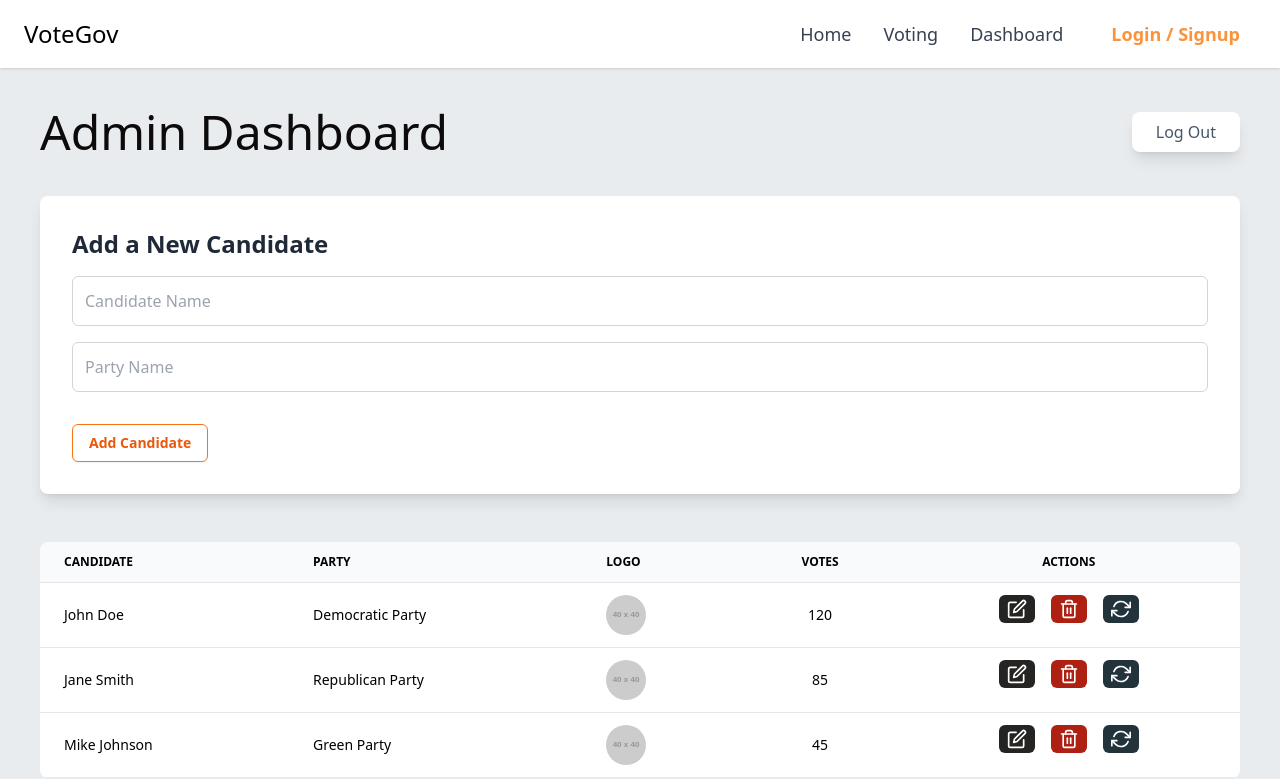
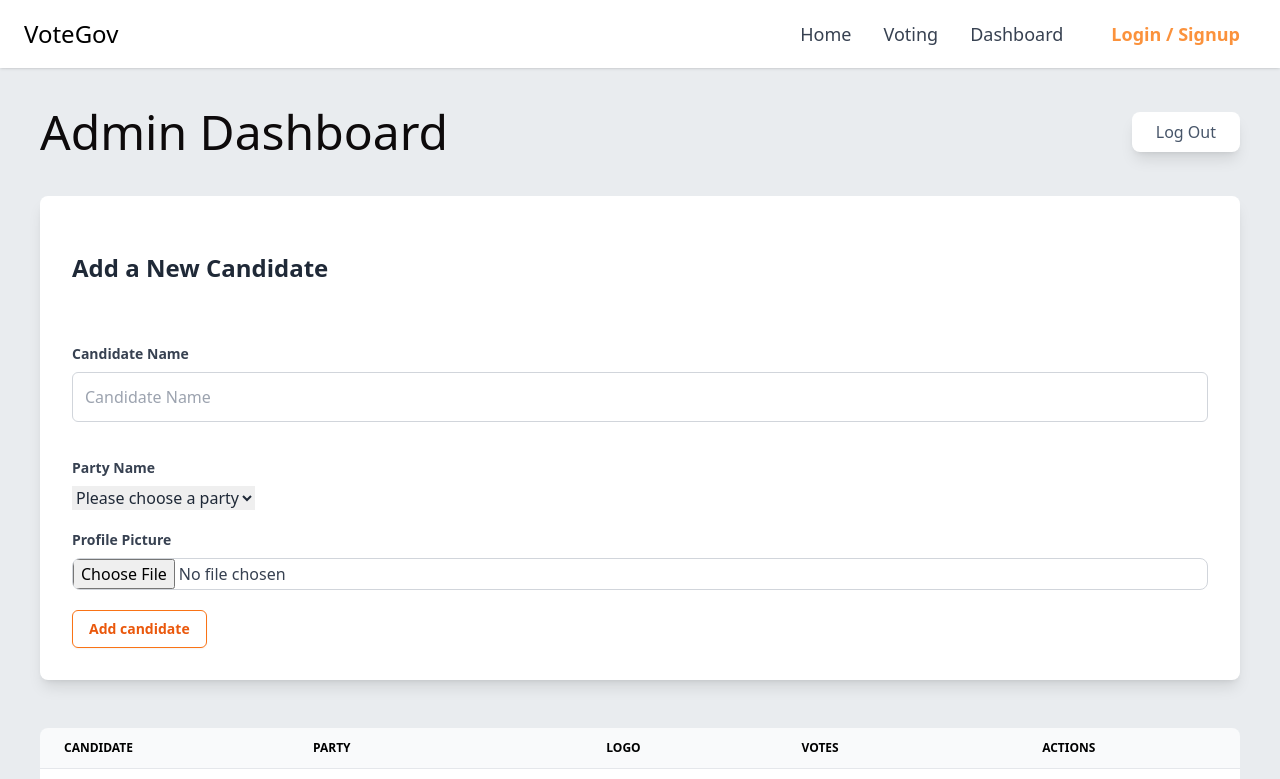
Before and after one commit to AgarwalVaibhav-20/Voting-App, a React (Vite) app: page /admin in a window 1280 px wide. Shown: the top 779 px of the page. Built offline with nearby package versions, Linux system fonts and the light colour scheme.

Commit message:
add candidate functionality

```diff
--- a/src/Component/AdminDashboard.jsx
+++ b/src/Component/AdminDashboard.jsx
@@ -1,13 +1,33 @@
-import { useState } from "react";
+import { useState, useEffect } from "react";
 import { FiEdit, FiTrash2, FiRefreshCw } from "react-icons/fi";
 import { useAuth } from "../context/AuthState";
 import { useNavigate } from "react-router-dom";
+import { ToastContainer, toast } from 'react-toastify';
+import { Bounce } from 'react-toastify';
+import 'react-toastify/dist/ReactToastify.css';
+import { CgSpinner } from "react-icons/cg";
+import { uploadImageToCloudinary } from "../upload/uploadImageToCloudinary";
 
 const AdminDashboard = () => {
 
-  const { loggedUser, isLoggedIn, logout, fetchUser , status} = useAuth();
+  const { loggedUser, isLoggedIn, logout, fetchUser, status } = useAuth();
 
   const navigate = useNavigate();
+
+  const [picToDIsplay, setPicToDIsplay] = useState(null)
+  const [profilePicture, setProfilePicture] = useState(null);
+
+  const handleProfilePictureChange = (e) => {
+    setPicToDIsplay(URL.createObjectURL(e.target.files[0]))
+    setProfilePicture(e.target.files[0]);
+  };
+
+  const [dataOption, setDataOption] = useState(undefined);
+
+    const options = ["BJP", "INC", "SPA","DMK","AITC", "AAP", "TDP", "JD(U)", "SHSUBT", "NCPSP", "SHS"];
+    const onOptionChangeHandler = (event) => {
+        setDataOption(event.target.value);
+    };
 
   const [candidates, setCandidates] = useState([
     {
@@ -48,18 +68,89 @@ const AdminDashboard = () => {
     navigate('/login');
   }
 
-  const handleAddCandidate = () => {
-    if (newCandidateName.trim() === "" || newPartyName.trim() === "") return;
+  useEffect(() => {
+
+  }, [])
+
+
+  const [isSubmit, setIsSubmit] = useState(false)
+
+  const handleAddCandidate = async () => {
+    if (newCandidateName.trim() === "" || dataOption === null || profilePicture === null) {
+      toast.error("Please fill all the fields to continue", {
+        position: "bottom-right",
+        autoClose: 5000,
+        hideProgressBar: false,
+        closeOnClick: true,
+        pauseOnHover: true,
+        draggable: true,
+        progress: undefined,
+        theme: "colored",
+        transition: Bounce,
+      });
+      return;
+    };
+
+    setIsSubmit(true);
+
+    let profilePictureUrl = "";
+    if (profilePicture) {
+      profilePictureUrl = await uploadImageToCloudinary(profilePicture);
+    }
+    const candidateData = {
+      name: newCandidateName,
+      party: newPartyName,
+      profilePic: profilePicture ? profilePictureUrl : loggedUser?.profilePic,
+    };
+
+    const response = await fetch(`${import.meta.env.VITE_BACKEND_PUBLIC_URL}/admin/candidate`, {
+      method: 'POST',
+      headers: {
+        'Authorization': `Bearer ${token}`,
+        'Content-Type': 'application/json'
+      },
+      body: JSON.stringify(candidateData)
+    })
+    const res = await response.json()
+
+    if (!response.ok) {
+      toast.error(res.message, {
+        position: "bottom-right",
+        autoClose: 5000,
+        hideProgressBar: false,
+        closeOnClick: true,
+        pauseOnHover: true,
+        draggable: true,
+        progress: undefined,
+        theme: "colored",
+        transition: Bounce,
+      });
+    } else {
+      toast.success(res.message, {
+        position: "bottom-right",
+        autoClose: 5000,
+        hideProgressBar: false,
+        closeOnClick: true,
+        pauseOnHover: true,
+        draggable: true,
+        progress: undefined,
+        theme: "colored",
+        transition: Bounce,
+      });
       const newCandidate = {
         id: candidates.length + 1,
         name: newCandidateName,
-      party: newPartyName,
+        party: dataOption,
         votes: 0,
-      logo: "https://via.placeholder.com/40", // Placeholder logo
+        logo: res.response.profilePic, // Placeholder logo
       };
       setCandidates([...candidates, newCandidate]);
       setNewCandidateName("");
       setNewPartyName("");
+    }
+
+    setIsSubmit(false);
+
   };
 
   const handleEditCandidate = (id) => {
@@ -92,6 +183,20 @@ const AdminDashboard = () => {
   };
 
   return (
+    <>
+      <ToastContainer
+        position="bottom-right"
+        autoClose={5000}
+        hideProgressBar={false}
+        newestOnTop={false}
+        closeOnClick
+        rtl={false}
+        pauseOnFocusLoss
+        draggable
+        pauseOnHover
+        theme="light"
+        transition:Bounce
+      />
       <div className="min-h-screen bg-[#e9ecef] p-10 text-white">
         {/* Header */}
         <div className="flex justify-between items-center mb-10">
@@ -105,29 +210,85 @@ const AdminDashboard = () => {
 
         {/* Add New Candidate Section */}
         <div className="bg-white p-8 rounded-lg shadow-lg mb-10 text-gray-800">
+          <div className="flex items-center justify-between mb-5 md:h-24 md:flex-row flex-col">
+
             <h2 className="text-2xl font-semibold mb-4">Add a New Candidate</h2>
+            {profilePicture && (
+              <div className="flex justify-end">
+                <img
+                  src={picToDIsplay}
+                  alt="Profile Preview"
+                  className="rounded-full w-24 h-24 object-cover"
+                />
+              </div>
+            )}
+          </div>
           <div className="mb-4">
+            <div className="mb-5">
+              <label
+                className="block text-gray-700 text-sm font-bold mb-2"
+                htmlFor="name"
+              >
+                Candidate Name
+              </label>
               <input
                 type="text"
+                id='name'
                 value={newCandidateName}
                 onChange={(e) => setNewCandidateName(e.target.value)}
                 placeholder="Candidate Name"
                 className="p-3 border border-gray-300 rounded-md w-full mb-4 focus:outline-none focus:ring-2 focus:ring-slate-100 text-black"
               />
-          <input
+            </div>
+            <div className="mb-5">
+              <label
+                className="block text-gray-700 text-sm font-bold mb-2"
+                htmlFor="party"
+              >
+                Party Name
+              </label>
+              {/* <input
                 type="text"
+                id='party'
                 value={newPartyName}
                 onChange={(e) => setNewPartyName(e.target.value)}
                 placeholder="Party Name"
                 className="p-3 border border-gray-300 rounded-md w-full mb-4 focus:outline-none focus:ring-2 focus:ring-slate-100 text-black"
+              /> */}
+              <select onChange={onOptionChangeHandler} id='party'>
+                <option value={null} className="p-3 border border-gray-300 rounded-md w-full mb-4 focus:outline-none focus:ring-2 focus:ring-slate-100 text-black">Please choose a party</option>
+                {options.map((option, index) => {
+                    return (
+                        <option className="p-3 border border-gray-300 rounded-md w-full mb-4 focus:outline-none focus:ring-2 focus:ring-slate-100 text-black" key={index} value={option}>
+                            {option}
+                        </option>
+                    );
+                })}
+            </select>
+            </div>
+            <div className='mb-5'>
+              <label
+                className="block text-gray-700 text-sm font-bold mb-2"
+                htmlFor="profilePicture"
+              >
+                Profile Picture
+              </label>
+              <input
+                type="file"
+                id="profilePicture"
+                onChange={handleProfilePictureChange}
+                className="block w-full text-gray-700 border border-gray-300 rounded-lg cursor-pointer"
               />
+            </div>
           </div>
           <button
             onClick={handleAddCandidate}
             data-ripple-light="true"
-          className="rounded-md font-bold flex items-center border border-orange-500 py-2 px-4 text-center text-sm transition-all shadow-sm hover:shadow-lg text-orange-600 hover:text-white hover:bg-orange-600 hover:border-orange-600 focus:text-white focus:bg-orange-700 focus:border-orange-700 active:border-orange-800 active:text-white active:bg-orange-800 disabled:pointer-events-none disabled:opacity-50 disabled:shadow-none"
+            className="rounded-md font-bold flex items-center border border-orange-500 py-2 px-4 text-center text-sm transition-all shadow-sm hover:shadow-lg text-orange-600 hover:text-white hover:bg-orange-600 hover:border-orange-600 focus:text-white focus:bg-orange-700 focus:border-orange-700 active:border-orange-800 active:text-white active:bg-orange-800 disabled:pointer-events-none disabled:opacity-50 disabled:shadow-none  disabled:cursor-not-allowed" disabled={isSubmit}
           >
-          Add Candidate
+            {
+                isSubmit ? <div className='flex items-center justify-center space-x-2'><CgSpinner className='animate-spin size-5' /><div>Adding...</div></div> : "Add candidate"
+              }
           </button>
         </div>
 
@@ -163,9 +324,9 @@ const AdminDashboard = () => {
                     </tr>
                   </thead>
                   <tbody>
-                  {candidates.map((candidate) => (
+                    {candidates.map((candidate, index) => (
                       <tr
-                      key={candidate.id}
+                        key={index}
                         className="bg-white dark:bg-[#adb5bd]bg-gray-50 border-b text-black dark:border-slate-200"
                       >
                         {/* Candidate Info */}
@@ -251,6 +412,7 @@ const AdminDashboard = () => {
           </h3>
         </div>
       </div>
+    </>
   );
 };
 
```
Lines whose indentation alone changed are shown as unchanged.
